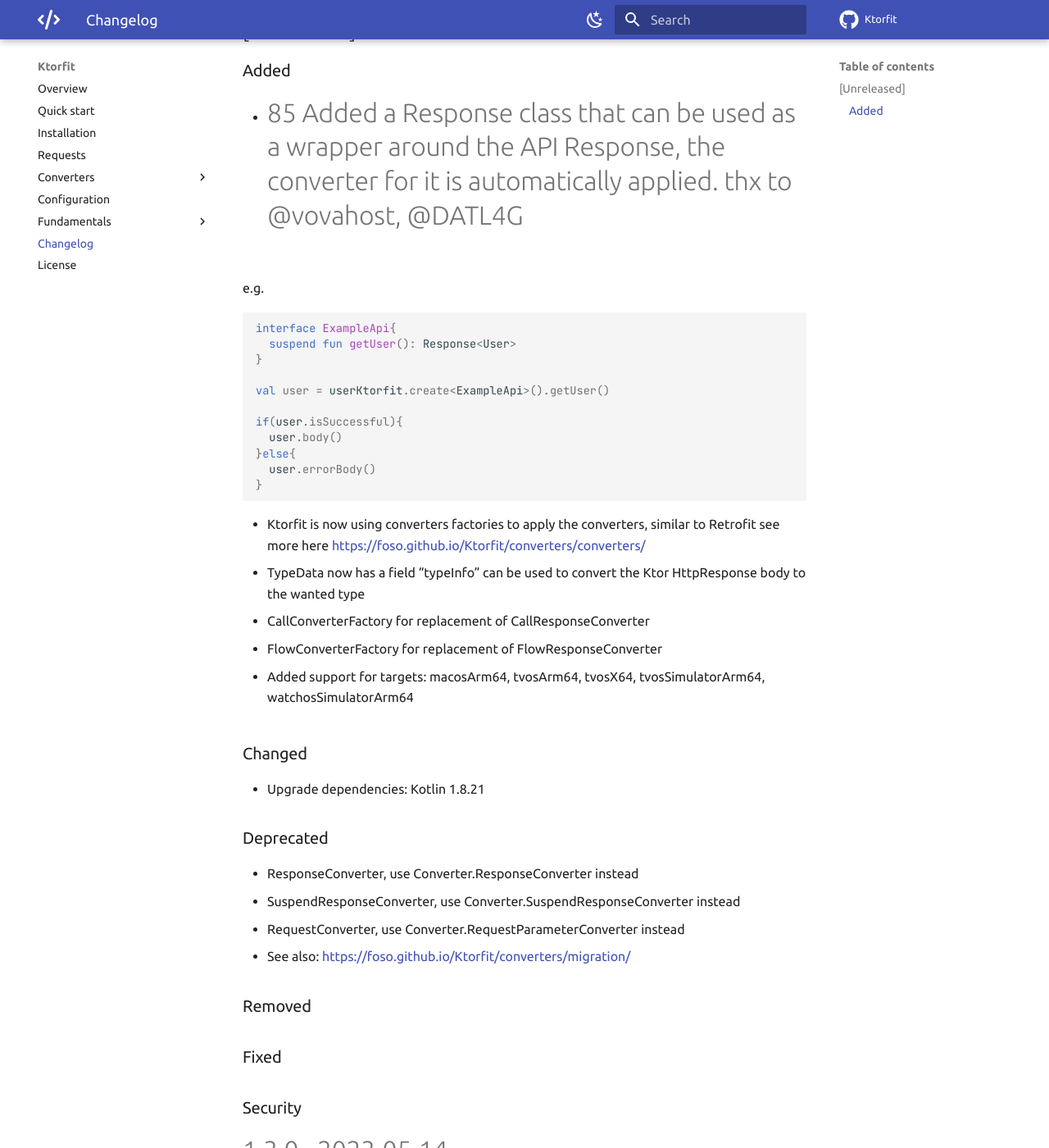
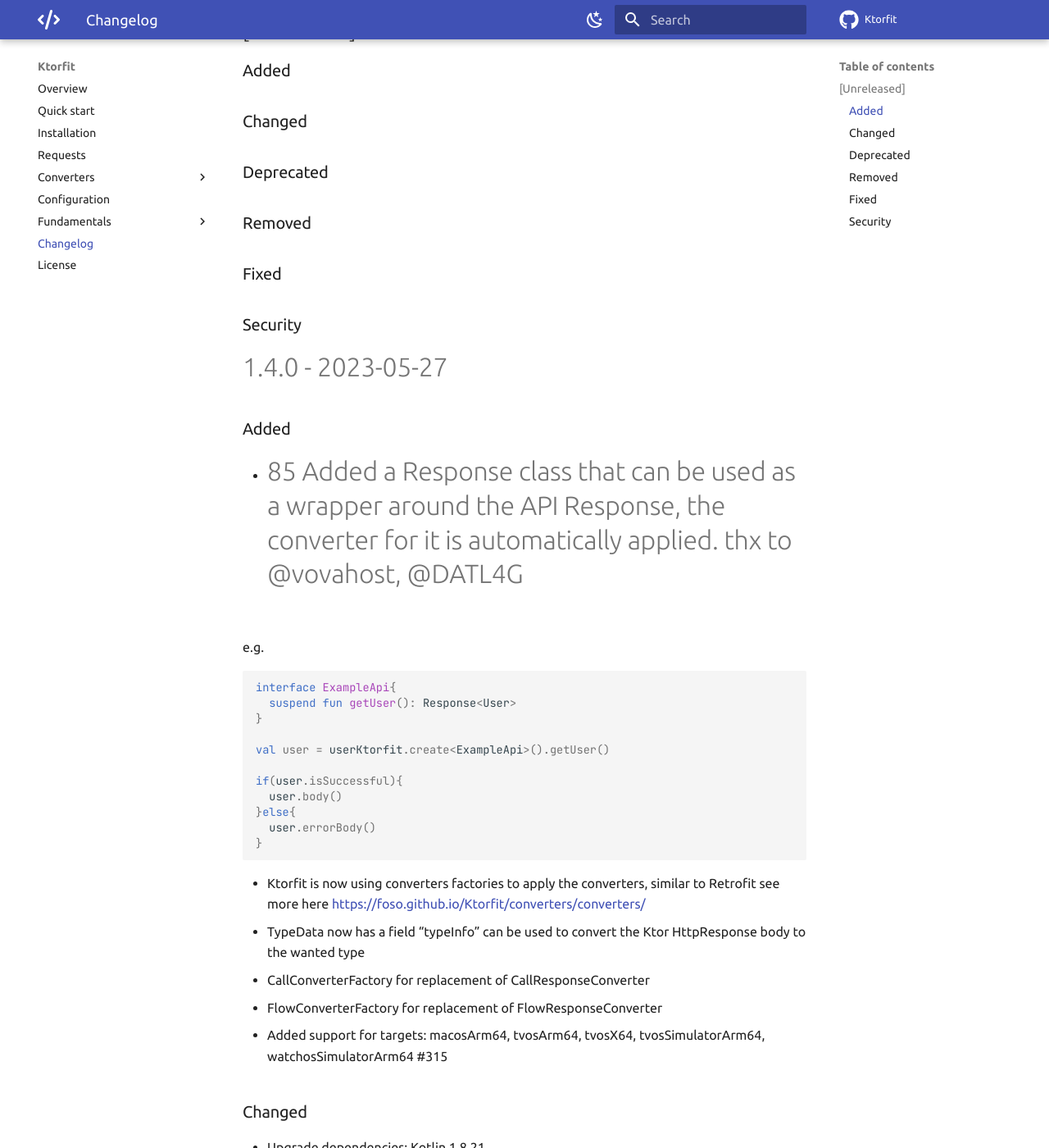
Before and after one commit to Foso/Ktorfit, an MkDocs documentation site: the page built from docs/CHANGELOG.md, in a window 1280 px wide and 1400 px high, scrolled down 267 px. Shown: the whole window at 82% size. Built offline with MkDocs 1.6.1 and Material for MkDocs 9.7.7, drawn with Linux system fonts in a browser that asks for light colours; comment, search, counter and statistics services are not loaded.

Commit message:
(release) v1.4.0

```diff
--- a/docs/CHANGELOG.md
+++ b/docs/CHANGELOG.md
@@ -6,6 +6,21 @@
 and this project adheres to [Semantic Versioning](http://semver.org/spec/v2.0.0.html).
 
 ## [Unreleased]
+
+### Added
+
+### Changed
+
+### Deprecated
+
+### Removed
+
+### Fixed
+
+### Security
+
+1.4.0 - 2023-05-27
+========================================
 
 ### Added
 * #85 Added a Response class that can be used as a wrapper around the API Response, the converter for it is automatically applied. thx to @vovahost, @DATL4G
@@ -33,7 +48,7 @@
 * FlowConverterFactory for replacement of FlowResponseConverter
 
 * Added support for targets:
-macosArm64, tvosArm64, tvosX64, tvosSimulatorArm64, watchosSimulatorArm64
+macosArm64, tvosArm64, tvosX64, tvosSimulatorArm64, watchosSimulatorArm64 #315
 
 ### Changed
 - Upgrade dependencies: Kotlin 1.8.21
```
